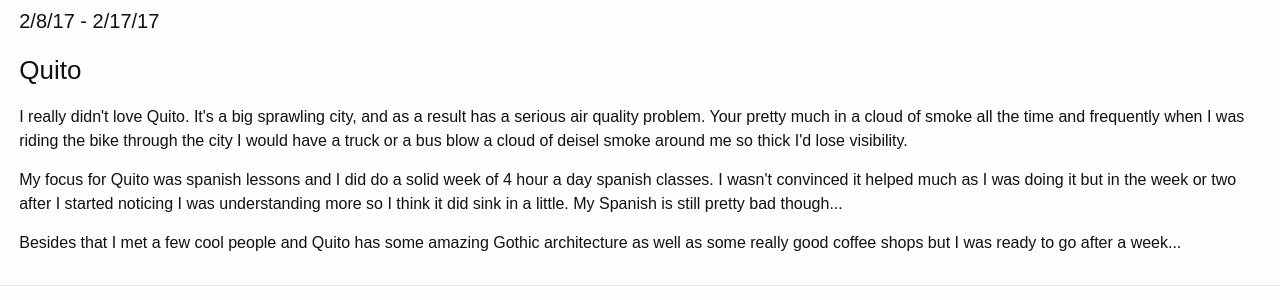
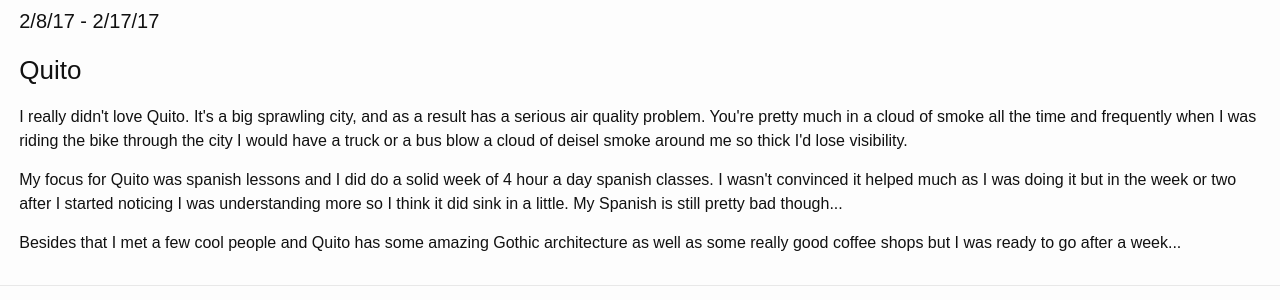
Before and after one commit to Andrew-Max/Andrew-Max.github.io, a Jekyll site: the page built from adventure/_posts/2017-02-24-quito.markdown, in a window 1280 px wide and 900 px high, scrolled down 3609 px. Shown: the part 460-760 px from the top of the window. Built offline with Jekyll 4.4.1, drawn with Linux system fonts in a browser that asks for light colours; nearby versions of some CDN libraries.

```diff
--- a/adventure/_posts/2017-02-24-quito.markdown
+++ b/adventure/_posts/2017-02-24-quito.markdown
@@ -85,7 +85,7 @@
   <h4>2/8/17 - 2/17/17</h4>
 
   <h3>Quito</h3>
-  <p>I really didn't love Quito. It's a big sprawling city, and as a result has a serious air quality problem. Your pretty much in a cloud of smoke all the time and frequently when I was riding the bike through the city I would have a truck or a bus blow a cloud of deisel smoke around me so thick I'd lose visibility.</p>
+  <p>I really didn't love Quito. It's a big sprawling city, and as a result has a serious air quality problem. You're pretty much in a cloud of smoke all the time and frequently when I was riding the bike through the city I would have a truck or a bus blow a cloud of deisel smoke around me so thick I'd lose visibility.</p>
 
   <p>My focus for Quito was spanish lessons and I did do a solid week of 4 hour a day spanish classes. I wasn't convinced it helped much as I was doing it but in the week or two after I started noticing I was understanding more so I think it did sink in a little. My Spanish is still pretty bad though...</p>
 
```
Also changed, not shown: 1 other file.
